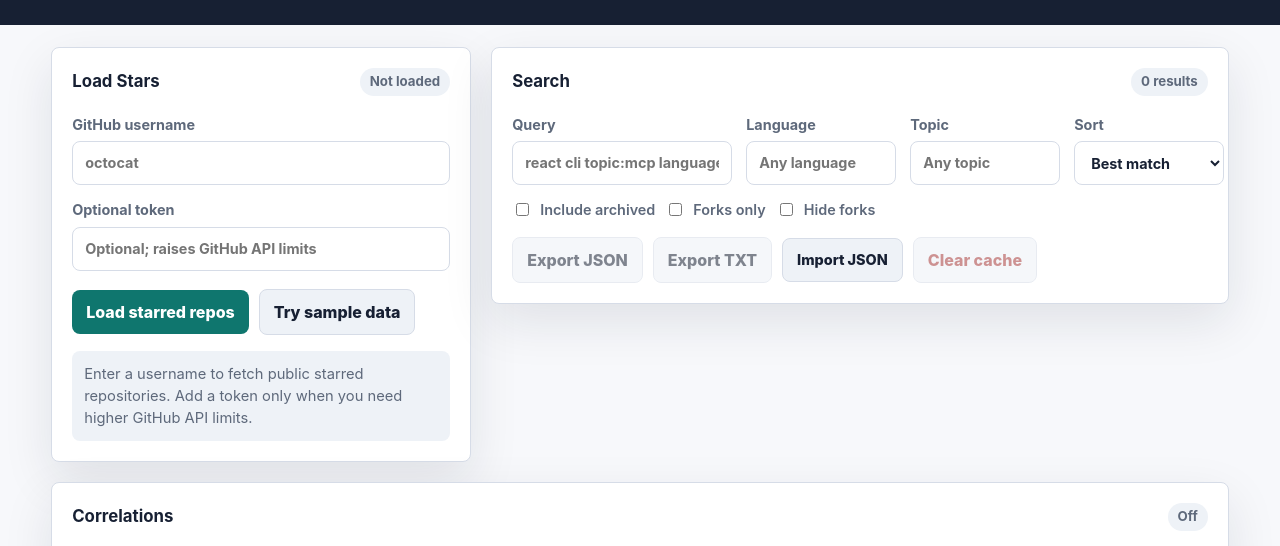
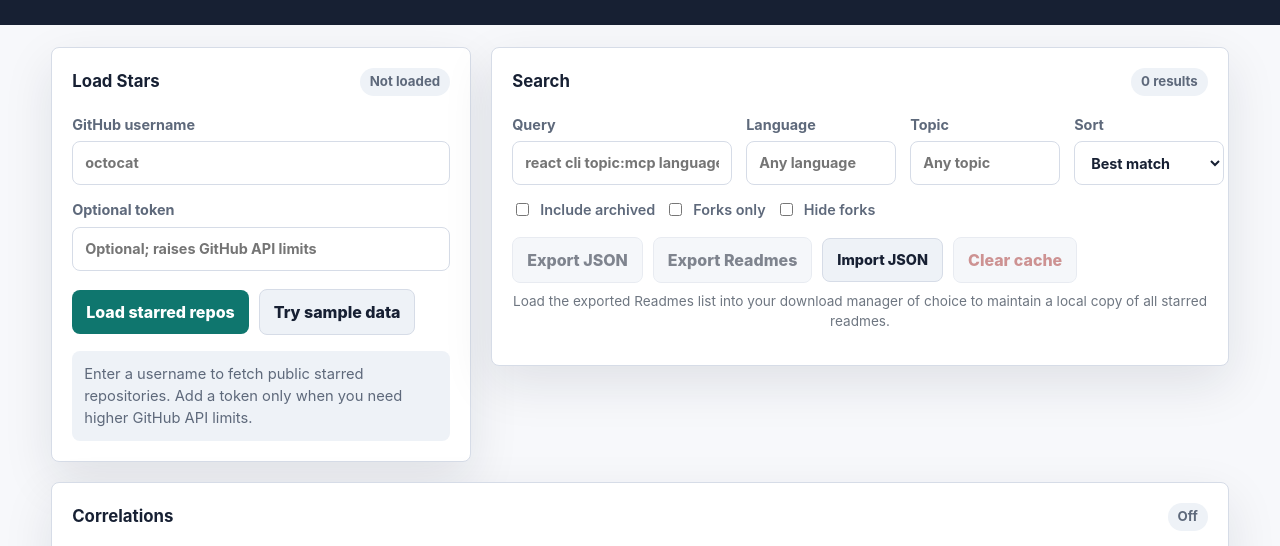
Before and after one commit to robertheadley/github-star-search, a website: page docs/index.html in a window 1280 px wide. Shown: the part 193-739 px from the top of the page. Drawn offline with Linux system fonts and the light colour scheme.

Commit message:
chore: rename export button to Export Readmes and add explanation

```diff
--- a/docs/index.html
+++ b/docs/index.html
@@ -111,13 +111,16 @@
 
         <div class="toolbar">
           <button id="export-button" class="secondary-button" type="button" disabled>Export JSON</button>
-          <button id="export-dlc-button" class="secondary-button" type="button" disabled>Export TXT</button>
+          <button id="export-dlc-button" class="secondary-button" type="button" disabled>Export Readmes</button>
           <label class="import-button">
             Import JSON
             <input id="import-input" type="file" accept="application/json,.json" />
           </label>
           <button id="clear-button" class="secondary-button danger-button" type="button" disabled>Clear cache</button>
         </div>
+        <p style="font-size: 0.85rem; color: #6e7681; margin-top: 0.5rem; text-align: center;">
+          Load the exported Readmes list into your download manager of choice to maintain a local copy of all starred readmes.
+        </p>
       </section>
 
       <section class="panel insights-panel" aria-labelledby="insights-heading">
```
